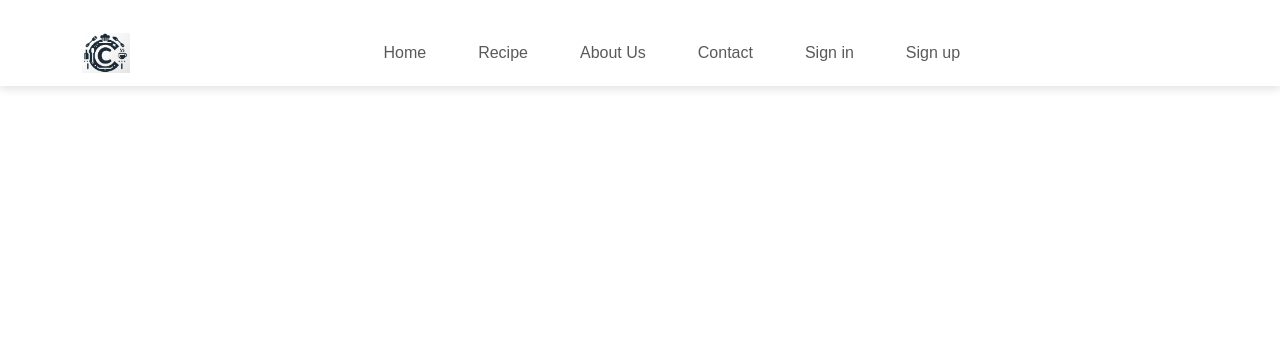
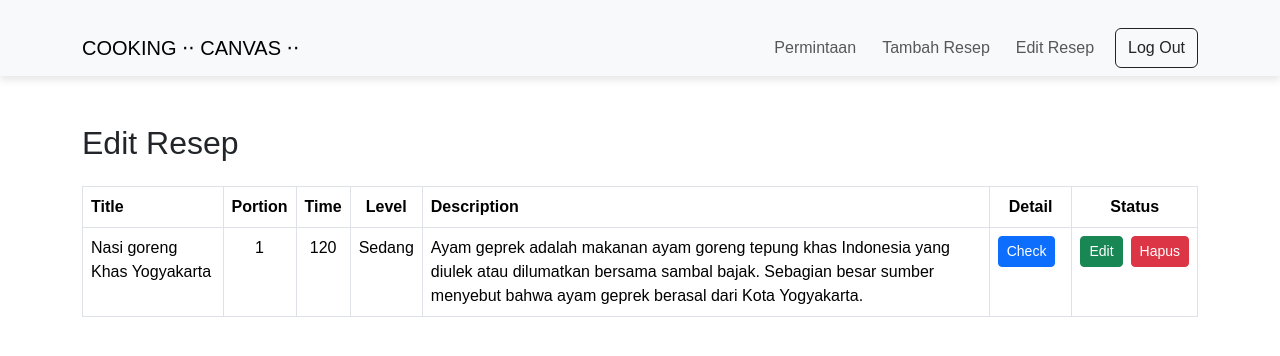
Before and after one commit to Yahya08/Cooking-Canvas, a React (Vite) app: page /dashboardeditresep in a window 1280 px wide. Shown: the top 356 px of the page. Built offline with nearby package versions, Linux system fonts and the light colour scheme.

Commit message:
memperbarui dasboard dan menambahkan dasboardnavbar

```diff
--- a/src/App.jsx
+++ b/src/App.jsx
@@ -1,11 +1,7 @@
-// import { useState } from 'react'
-// import reactLogo from './assets/react.svg'
-// import viteLogo from '/vite.svg'
-// import './App.css'
-
+import { useLocation } from 'react-router-dom';
 import NavbarComponent from './components/NavbarComponent';
-// import FooterComponent from './components/FooterComponent';
-import {Routes, Route} from 'react-router-dom';
+import DasboardNavbarComponent from './components/DashboardNavbar'; // Pastikan import ini sudah benar
+import { Routes, Route } from 'react-router-dom';
 import HomePage from './pages/HomePage';
 import Recipe from './pages/Recipe';
 import Aboutus from './pages/Aboutus';
@@ -18,34 +14,33 @@ import DashboardPermintaanResep from './pages/DasboardPermintaanResep';
 import DasboardEditResep from './pages/DasboardEditResep';
 import RecipeDetailPage from './pages/RecipeDetailPage';
 
+function App() {
+  const location = useLocation();
 
+  // Check if the current path starts with "/dashboard"
+  const isDashboard = location.pathname.startsWith('/dashboard');
 
+  return (
+    <div>
+      {isDashboard ? <DasboardNavbarComponent /> : <NavbarComponent />}
 
+      <Routes>
+        <Route path="/" Component={HomePage} />
+        <Route path="/recipe" Component={Recipe} />
+        <Route path="/aboutus" Component={Aboutus} />
+        <Route path="/signin" Component={Signin} />
+        <Route path="/contact" Component={Contact} />
+        <Route path="/signup" Component={Signup} />
+        <Route path="/dashboardadmin" Component={DasboardAdmin} />
+        <Route path="/dashboardtambahresep" Component={DasboardTambahResep} />
+        <Route path="/dashboardpermintaanresep" Component={DashboardPermintaanResep} />
+        <Route path="/dashboardeditresep" Component={DasboardEditResep} />
+        <Route path="/recipedetailpage" Component={RecipeDetailPage} />
+      </Routes>
 
-
-function App() {
-  return <div>
-    <NavbarComponent/>
-
-    <Routes>
-      <Route path="/" Component={HomePage}/>
-      <Route path="/Recipe" Component={Recipe}/>
-      <Route path="/Aboutus" Component={Aboutus}/>
-      <Route path="/signin" Component={Signin}/>
-      <Route path="/contact" Component={Contact}/>
-      <Route path="/signup" Component={Signup}/>
-      <Route path="/DasboardAdmin" Component={DasboardAdmin}/>
-      <Route path="/DasboardTambahResep" Component={DasboardTambahResep}/>
-      <Route path="/DasboardPermintaanResep" Component={DashboardPermintaanResep}/>
-      <Route path="/DasboardEditResep" Component={DasboardEditResep}/>
-      <Route path="/RecipeDetailPage" Component={RecipeDetailPage}/>
-
-
-    </Routes>
-
-    {/* <FooterComponent/> */}
-     </div>;
-
+      {/* <FooterComponent /> */}
+    </div>
+  );
 }
 
-export default App
+export default App;
--- /dev/null
+++ b/src/components/DashboardNavbar.jsx
@@ -0,0 +1,26 @@
+import React from 'react';
+import Container from 'react-bootstrap/Container';
+import Nav from 'react-bootstrap/Nav';
+import Navbar from 'react-bootstrap/Navbar';
+import Button from 'react-bootstrap/Button';
+
+const NavigationBar = () => {
+  return (
+    <Navbar bg="light" expand="lg">
+      <Container>
+        <Navbar.Brand href="#home">COOKING ⋅⋅ CANVAS ⋅⋅</Navbar.Brand>
+        <Navbar.Toggle aria-controls="basic-navbar-nav" />
+        <Navbar.Collapse id="basic-navbar-nav">
+          <Nav className="ms-auto">
+            <Nav.Link href="#permintaan">Permintaan</Nav.Link>
+            <Nav.Link href="#tambah-resep">Tambah Resep</Nav.Link>
+            <Nav.Link href="#edit-resep">Edit Resep</Nav.Link>
+            <Button variant="outline-dark" className="ms-2">Log Out</Button>
+          </Nav>
+        </Navbar.Collapse>
+      </Container>
+    </Navbar>
+  );
+};
+
+export default NavigationBar;
--- a/src/pages/DasboardAdmin.jsx
+++ b/src/pages/DasboardAdmin.jsx
@@ -1,5 +1,4 @@
 import '../style/DasboardAdmin.css';
-
 
 const DashboardAdmin = () => {
     const requests = [
--- a/src/pages/DasboardEditResep.jsx
+++ b/src/pages/DasboardEditResep.jsx
@@ -1,71 +1,48 @@
-import { useState } from 'react';
+import React from 'react';
 
-const DashboardEditResep = () => {
-  const [resepData] = useState([
+const Dashboard = () => {
+  const recipes = [
     {
       title: 'Nasi goreng Khas Yogyakarta',
       portion: 1,
       time: 120,
       level: 'Sedang',
-      description: 'Ayam geprek adalah makanan ayam goreng tepung khas Indonesia yang dilulek atau dilumatlean bersama sambal bajak. Sebagian besar sumber menyebut bahwa ayam geprek berasal dari Kota Yogyakarta.',
+      description: 'Ayam geprek adalah makanan ayam goreng tepung khas Indonesia yang diulek atau dilumatkan bersama sambal bajak. Sebagian besar sumber menyebut bahwa ayam geprek berasal dari Kota Yogyakarta.',
     },
-    {
-      title: 'Nasi goreng Khas Yogyakarta',
-      portion: 1,
-      time: 120,
-      level: 'Sedang',
-      description: 'Ayam geprek adalah makanan ayam goreng tepung khas Indonesia yang dilulek atau dilumatlean bersama sambal bajak. Sebagian besar sumber menyebut bahwa ayam geprek berasal dari Kota Yogyakarta.',
-    },
-    // Tambahkan data resep lainnya di sini
-  ]);
+    // Add more recipe objects as needed
+  ];
 
   return (
-    <div className="container">
-      {/* <nav className="navbar">
-        <span className="navbar-brand mb-0 h1">Logo</span>
-        <button className="btn btn-outline-dark">Log Out</button>
-      </nav> */}
-
-      <div className="row mt-4">
-        <div className="col">
-          <button className="btn btn-outline-dark me-2">Permintaan</button>
-          <button className="btn btn-outline-dark me-2">Tambah Resep</button>
-          <button className="btn btn-outline-dark">Edit Resep</button>
-        </div>
-      </div>
-
-      <div className="row mt-4">
-        <div className="col">
-          <h2>Permintaan resep dari user</h2>
-          <table className="table">
-            <thead>
+    <div className="container mt-5">
+      <h2 className="mb-4">Edit Resep</h2>
+      <div className="table-responsive">
+        <table className="table table-bordered">
+          <thead className="bg-light">
             <tr>
               <th>Title</th>
-                <th>Portion</th>
-                <th>Time</th>
-                <th>Level</th>
+              <th className="text-center">Portion</th>
+              <th className="text-center">Time</th>
+              <th className="text-center">Level</th>
               <th>Description</th>
-                <th>Detail</th>
-                <th>Status</th>
+              <th className="text-center">Detail</th>
+              <th className="text-center">Status</th>
             </tr>
           </thead>
           <tbody>
-              {resepData.map((resep, index) => (
+            {recipes.map((recipe, index) => (
               <tr key={index}>
-                  <td>{resep.title}</td>
-                  <td>{resep.portion}</td>
-                  <td>{resep.time}</td>
-                  <td>{resep.level}</td>
-                  <td>{resep.description}</td>
-                  <td>
-                    <button className="btn btn-outline-primary me-2">Check</button>
+                <td>{recipe.title}</td>
+                <td className="text-center">{recipe.portion}</td>
+                <td className="text-center">{recipe.time}</td>
+                <td className="text-center">{recipe.level}</td>
+                <td>{recipe.description}</td>
+                <td className="text-center">
+                  <button className="btn btn-primary btn-sm me-2">Check</button>
                 </td>
-                  <td>
-                    <div className="d-flex flex-column">
-                      <div className="d-flex">
-                        <button className="btn btn-outline-success me-2">Edit</button>
-                        <button className="btn btn-outline-danger">Hapus</button>
-                      </div>
+                <td className="text-center">
+                  <div className="d-flex justify-content-center">
+                    <button className="btn btn-success btn-sm me-2">Edit</button>
+                    <button className="btn btn-danger btn-sm">Hapus</button>
                   </div>
                 </td>
               </tr>
@@ -74,8 +51,7 @@ const DashboardEditResep = () => {
         </table>
       </div>
     </div>
-    </div>
   );
 };
 
-export default DashboardEditResep;
+export default Dashboard;
--- a/src/pages/DasboardPermintaanResep.jsx
+++ b/src/pages/DasboardPermintaanResep.jsx
@@ -1,71 +1,48 @@
-import { useState } from 'react';
+import React from 'react';
 
-const DashboardPermintaanResep = () => {
-  const [resepData] = useState([
+const Dashboard = () => {
+  const recipes = [
     {
       title: 'Nasi goreng Khas Yogyakarta',
       portion: 1,
       time: 120,
       level: 'Sedang',
-      description: 'Nasi goreng Khas Yogyakarta adalah variasi nasi goreng yang memiliki cita rasa khas dengan bumbu dan rempah khas Yogyakarta.',
+      description: 'Ayam geprek adalah makanan ayam goreng tepung khas Indonesia yang diulek atau dilumatkan bersama sambal bajak. Sebagian besar sumber menyebut bahwa ayam geprek berasal dari Kota Yogyakarta.',
     },
-    {
-      title: 'Ayam Geprek',
-      portion: 1,
-      time: 30,
-      level: 'Mudah',
-      description: 'Ayam geprek adalah makanan ayam goreng tepung khas Indonesia yang dilulek atau dilumatkan bersama sambal bajak. Sebagian besar sumber menyebut bahwa ayam geprek berasal dari Kota Yogyakarta.',
-    },
-    // Tambahkan data resep lainnya di sini
-  ]);
+    // Add more recipe objects as needed
+  ];
 
   return (
-    <div className="container">
-      {/* <nav className="navbar">
-        <span className="navbar-brand mb-0 h1">Logo</span>
-        <button className="btn btn-outline-dark">Log Out</button>
-      </nav> */}
-
-      <div className="row mt-4">
-        <div className="col">
-          <button className="btn btn-outline-dark me-2">Permintaan</button>
-          <button className="btn btn-outline-dark me-2">Tambah Resep</button>
-          <button className="btn btn-outline-dark">Edit Resep</button>
-        </div>
-      </div>
-
-      <div className="row mt-4">
-        <div className="col">
-          <h2>Permintaan resep dari user</h2>
-          <table className="table">
-            <thead>
+    <div className="container mt-5">
+      <h2 className="mb-4">Permintaan Resep Dari User</h2>
+      <div className="table-responsive">
+        <table className="table table-bordered">
+          <thead className="bg-light">
             <tr>
               <th>Title</th>
-                <th>Portion</th>
-                <th>Time (min)</th>
-                <th>Level</th>
+              <th className="text-center">Portion</th>
+              <th className="text-center">Time</th>
+              <th className="text-center">Level</th>
               <th>Description</th>
-                <th>Detail</th>
-                <th>Status</th>
+              <th className="text-center">Detail</th>
+              <th className="text-center">Status</th>
             </tr>
           </thead>
           <tbody>
-              {resepData.map((resep, index) => (
+            {recipes.map((recipe, index) => (
               <tr key={index}>
-                  <td>{resep.title}</td>
-                  <td>{resep.portion}</td>
-                  <td>{resep.time}</td>
-                  <td>{resep.level}</td>
-                  <td>{resep.description}</td>
-                  <td>
-                    <button className="btn btn-outline-primary me-2">Check</button>
+                <td>{recipe.title}</td>
+                <td className="text-center">{recipe.portion}</td>
+                <td className="text-center">{recipe.time}</td>
+                <td className="text-center">{recipe.level}</td>
+                <td>{recipe.description}</td>
+                <td className="text-center">
+                  <button className="btn btn-primary btn-sm me-2">Check</button>
                 </td>
-                  <td>
-                    <div className="d-flex flex-column">
-                      <div className="d-flex">
-                        <button className="btn btn-outline-success me-2">Terima</button>
-                        <button className="btn btn-outline-danger">Tolak</button>
-                      </div>
+                <td className="text-center">
+                  <div className="d-flex justify-content-center">
+                    <button className="btn btn-success btn-sm me-2">Terima</button>
+                    <button className="btn btn-danger btn-sm">Tolak</button>
                   </div>
                 </td>
               </tr>
@@ -74,8 +51,7 @@ const DashboardPermintaanResep = () => {
         </table>
       </div>
     </div>
-    </div>
   );
 };
 
-export default DashboardPermintaanResep;
+export default Dashboard;
--- a/src/pages/DasboardTambahResep.jsx
+++ b/src/pages/DasboardTambahResep.jsx
@@ -4,7 +4,7 @@ function DasboardTambahResep() {
   const [judul, setJudul] = useState('');
   const [waktu, setWaktu] = useState('');
   const [porsi, setPorsi] = useState('');
-    const [level, setLevel] = useState('');
+  const [level, setLevel] = useState('mudah'); // Set default to 'mudah'
   const [deskripsi, setDeskripsi] = useState('');
   const [alat, setAlat] = useState('');
   const [bahan, setBahan] = useState('');
@@ -22,23 +22,18 @@ function DasboardTambahResep() {
   };
 
   return (
-      <div className="container">
-        {/* <nav className="navbar">
-          <span className="navbar-brand mb-0 h1">Logo</span>
-          <button className="btn btn-outline-dark">Log Out</button>
-        </nav> */}
-
-        <div className="row mt-4">
+    <div className="container mt-5">
+      {/* <div className="row mt-4">
         <div className="col">
           <button className="btn btn-outline-dark me-2">Permintaan</button>
           <button className="btn btn-outline-dark me-2">Tambah Resep</button>
           <button className="btn btn-outline-dark">Edit Resep</button>
         </div>
-        </div>
+      </div> */}
 
       <div className="row mt-4">
         <div className="col">
-            <h2>Tambah resep</h2>
+          <h2>Tambah Resep</h2>
           <form onSubmit={handleSubmit}>
             <div className="mb-3">
               <label htmlFor="judul" className="form-label">Judul</label>
@@ -46,27 +41,31 @@ function DasboardTambahResep() {
             </div>
             <div className="mb-3">
               <label htmlFor="waktu" className="form-label">Waktu</label>
-                <input type="text" className="form-control" id="waktu" value={waktu} onChange={(e) => setWaktu(e.target.value)} placeholder="Masukan estimasi waktu memasak resep" />
+              <input type="text" className="form-control" id="waktu" value={waktu} onChange={(e) => setWaktu(e.target.value)} placeholder="Masukkan estimasi waktu memasak resep" />
             </div>
             <div className="mb-3">
               <label htmlFor="porsi" className="form-label">Porsi</label>
-                <input type="text" className="form-control" id="porsi" value={porsi} onChange={(e) => setPorsi(e.target.value)} placeholder="Masukan porsi orang pada resep" />
+              <input type="text" className="form-control" id="porsi" value={porsi} onChange={(e) => setPorsi(e.target.value)} placeholder="Masukkan porsi orang pada resep" />
             </div>
             <div className="mb-3">
               <label htmlFor="level" className="form-label">Level</label>
-                <input type="text" className="form-control" id="level" value={level} onChange={(e) => setLevel(e.target.value)} placeholder="Masukan tingkat kesulitan dari resep Ini ex: mudah, sedang, sulit." />
+              <select className="form-select" id="level" value={level} onChange={(e) => setLevel(e.target.value)}>
+                <option value="mudah">Mudah</option>
+                <option value="sedang">Sedang</option>
+                <option value="sulit">Sulit</option>
+              </select>
             </div>
             <div className="mb-3">
-                <label htmlFor="deskripsi" className="form-label">Deskripsi menu</label>
+              <label htmlFor="deskripsi" className="form-label">Deskripsi Menu</label>
               <textarea className="form-control" id="deskripsi" value={deskripsi} onChange={(e) => setDeskripsi(e.target.value)}></textarea>
             </div>
-              <div className="mb -3">
+            <div className="mb-3">
               <label htmlFor="alat" className="form-label">Alat</label>
-                <input type="text" className="form-control" id="alat" value={alat} onChange={(e) => setAlat(e.target.value)} placeholder="Masukan alat yang digunakan dalam resep" />
+              <textarea className="form-control" id="alat" value={alat} onChange={(e) => setAlat(e.target.value)} placeholder="Masukkan alat yang digunakan dalam resep"></textarea>
             </div>
             <div className="mb-3">
               <label htmlFor="bahan" className="form-label">Bahan</label>
-                <input type="text" className="form-control" id="bahan" value={bahan} onChange={(e) => setBahan(e.target.value)} placeholder="Masukan alat yang digunakan dalam resep" />
+              <textarea className="form-control" id="bahan" value={bahan} onChange={(e) => setBahan(e.target.value)} placeholder="Masukkan bahan yang digunakan dalam resep"></textarea>
             </div>
             <button type="submit" className="btn btn-outline-dark">Submit</button>
           </form>
@@ -75,4 +74,5 @@ function DasboardTambahResep() {
     </div>
   );
 }
+
 export default DasboardTambahResep;
--- a/src/pages/Signin.jsx
+++ b/src/pages/Signin.jsx
@@ -9,7 +9,7 @@ const Signin = () => {
         md={6}
         className="d-none d-md-flex align-items-center justify-content-center"
         style={{
-          backgroundColor: '#0F172A',
+          // backgroundColor: '#0F172A',
           backgroundImage: "url('https://source.unsplash.com/800x600/?cooking')",
           backgroundSize: 'cover',
           backgroundPosition: 'center',
@@ -20,8 +20,7 @@ const Signin = () => {
       </Col>
       <Col md={6} className="d-flex flex-column align-items-center justify-content-center">
           <div className="text-center mb-4">
-            <img src="logo.jpeg" alt="Logo" style={{ width: '100px', marginBottom: '10px' }} />
-            <h4 style={{ color: '#0F172A', fontWeight: 'bold' }}>-- COOKING CANVAS --</h4>
+            <img src="logoheader.png" alt="Logo" style={{ width: '250px', marginBottom: '10px' }} />
           </div>
           <Card style={{ width: '100%', maxWidth: '400px' }} className="mb-3">
             <Card.Header className="text-center">
--- a/src/pages/Signup.jsx
+++ b/src/pages/Signup.jsx
@@ -9,7 +9,7 @@ const Signup = () => {
         md={6}
         className="d-none d-md-flex align-items-center justify-content-center"
         style={{
-          backgroundColor: '#0F172A',
+          // backgroundColor: '#0F172A',
           backgroundImage: "url('https://source.unsplash.com/800x600/?cooking')",
           backgroundSize: 'cover',
           backgroundPosition: 'center',
```
Lines whose indentation alone changed are shown as unchanged.
